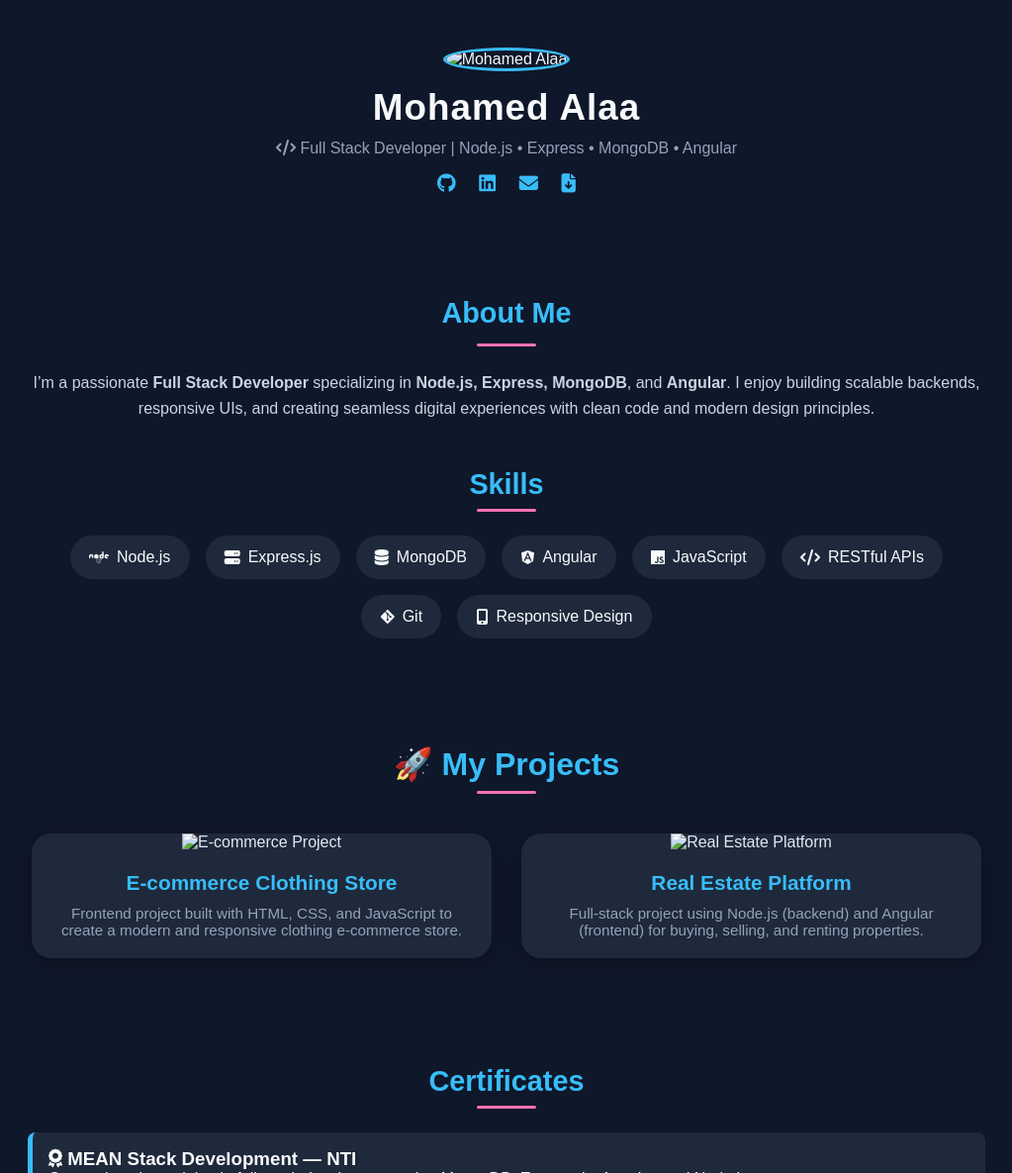
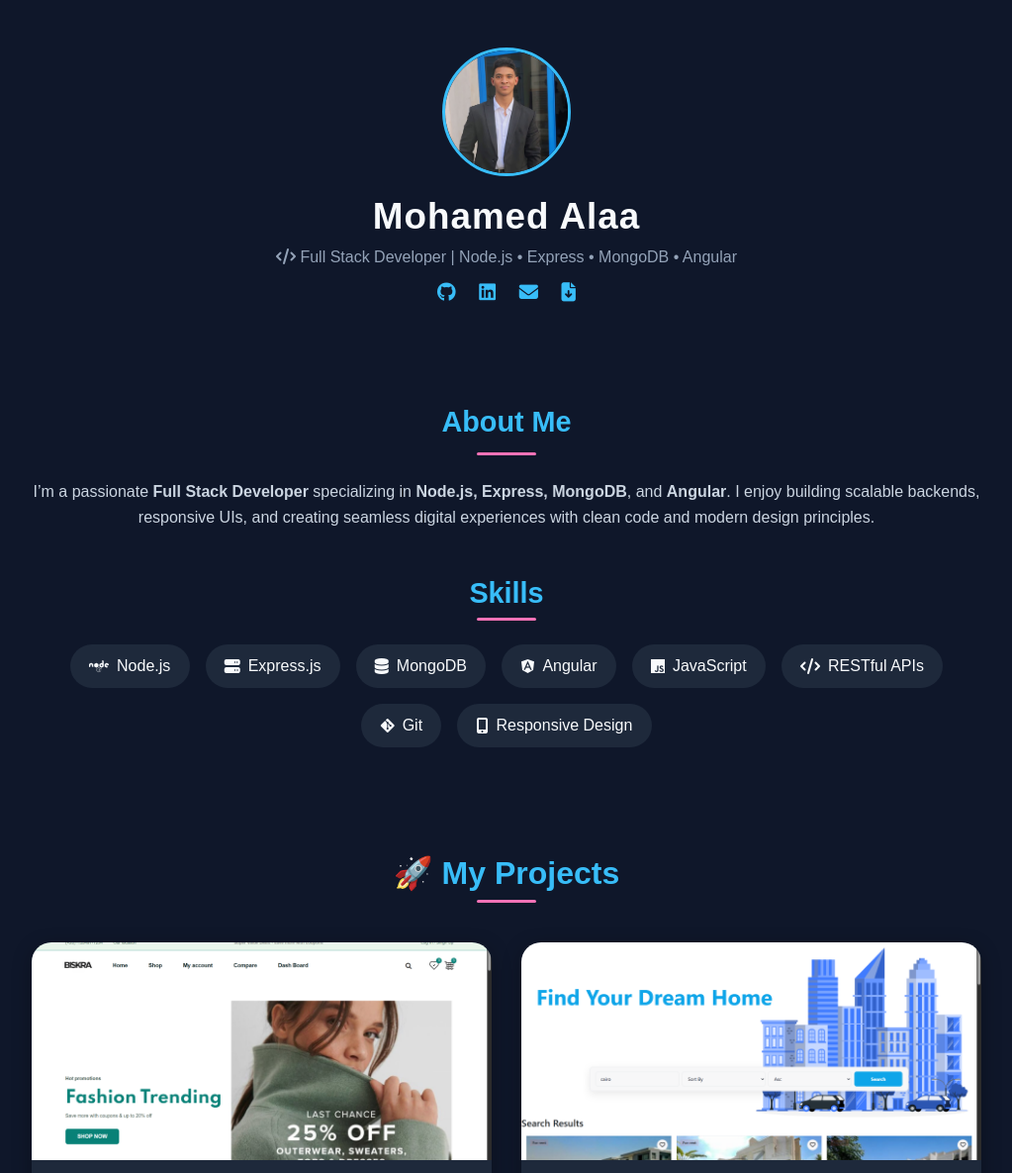
Before and after one commit to mohamed-alaa3/portfolio, a plain HTML site: page index.html in a window 1280 px wide. Shown: the top 1185 px of the page at 99% size, without its empty margins (128-1151 px from the left). Drawn offline with Linux system fonts and the light colour scheme; the site is published under a folder, as on GitHub Pages, so addresses that start at the root find nothing.

Commit message:
Fix image paths

```diff
--- a/index.html
+++ b/index.html
@@ -267,7 +267,7 @@
   </head>
   <body>
     <header>
-      <img src="/images/profile-img.jpg" alt="Mohamed Alaa" />
+      <img src="./images/profile-img.jpg" alt="Mohamed Alaa" />
       <h1>Mohamed Alaa</h1>
       <p>
         <i class="fa-solid fa-code"></i> Full Stack Developer | Node.js •
@@ -323,7 +323,7 @@
       <div class="projects-container">
         <div class="project-card">
           <img
-            src="/images/Biskra.png"
+            src="./images/Biskra.png"
             alt="E-commerce Project"
             class="project-img"
           />
@@ -338,7 +338,7 @@
 
         <div class="project-card">
           <img
-            src="/images/Dar.png"
+            src="./images/Dar.png"
             alt="Real Estate Platform"
             class="project-img"
           />
@@ -378,7 +378,7 @@
             technical support skills.
           </p>
           <img
-            src="/images/technical.jpg"
+            src="./images/technical.jpg"
             alt="Technical Support Certificate (Teach)"
           />
         </div>
```
